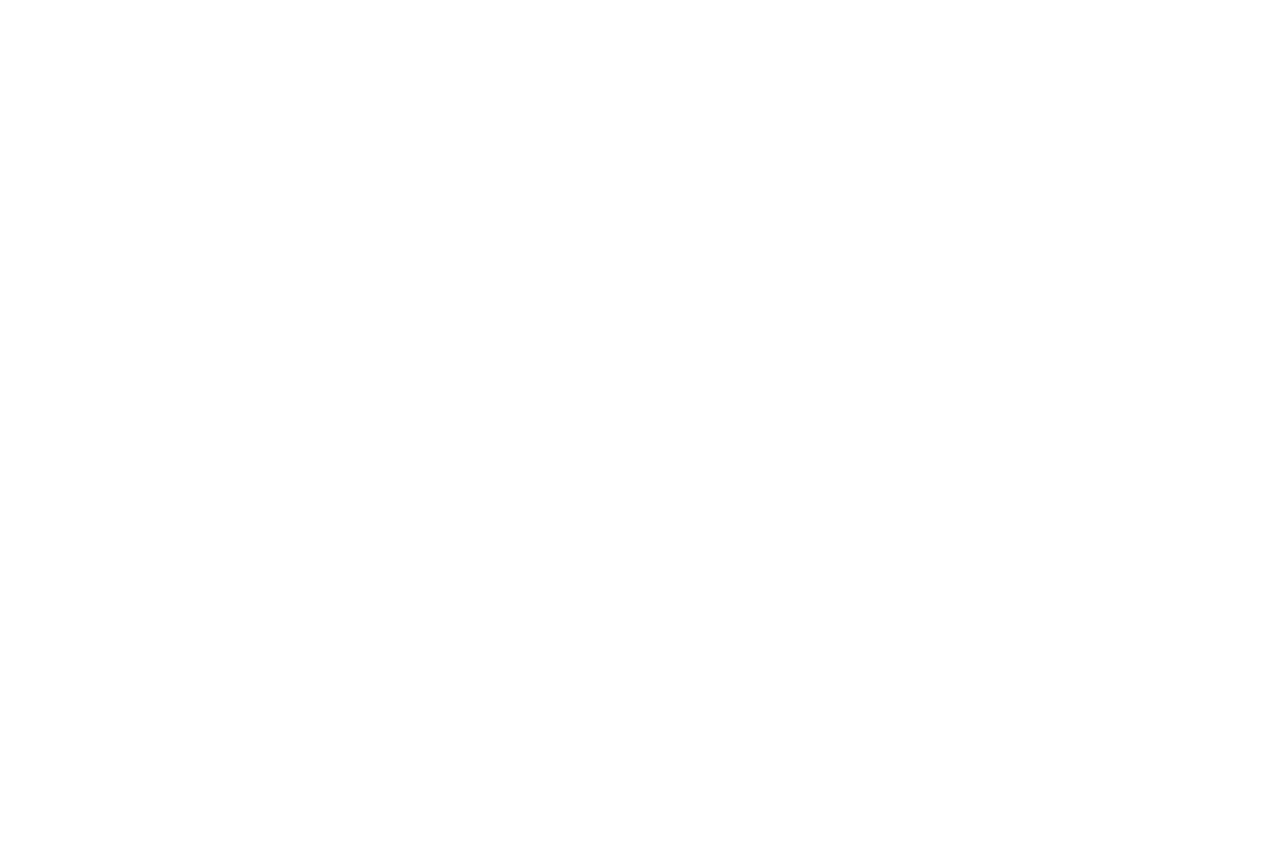
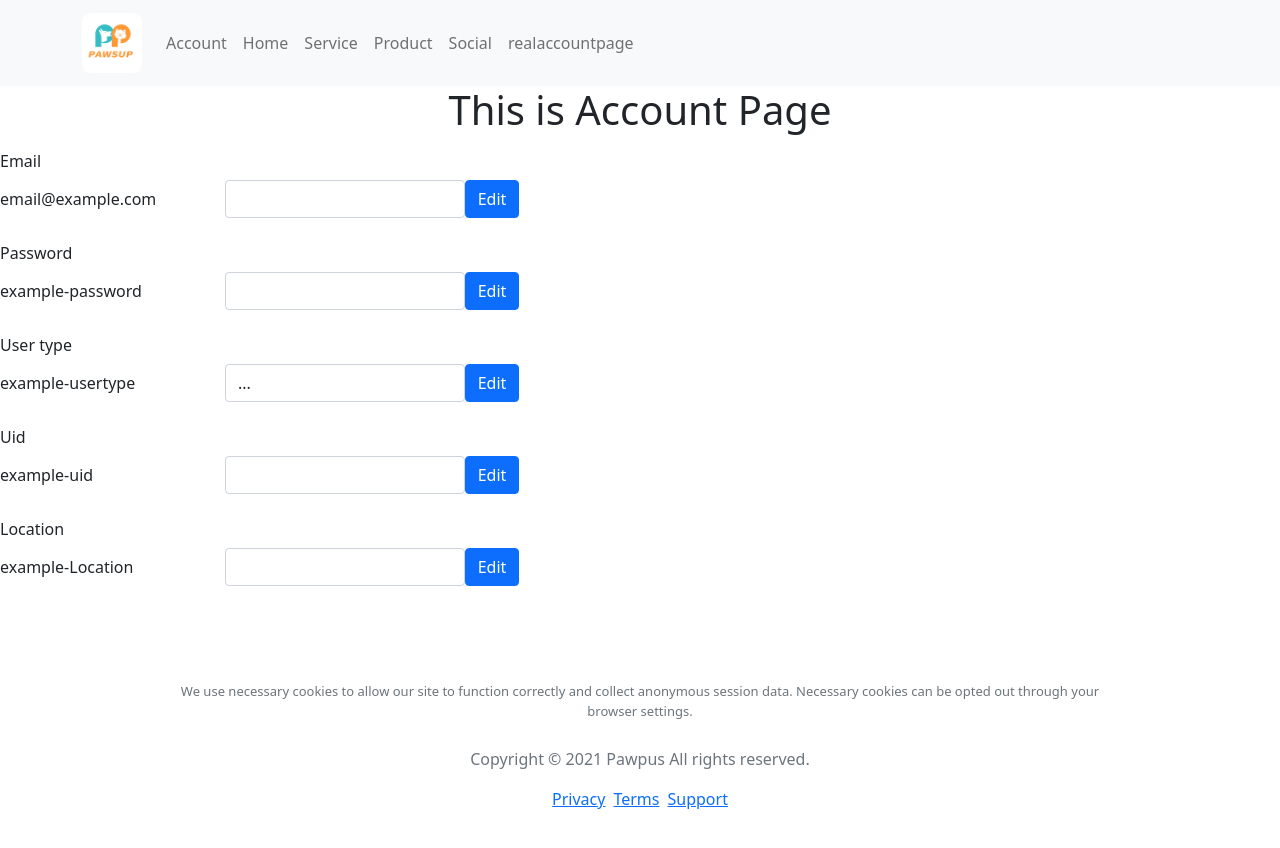
Before and after one commit to Jonathan0137/Pawsup, a React (Create React App) app in the folder client/: page /realaccountpage in a window 1280 px wide. Shown: the top 848 px of the page. Before the commit the page ends 800 px from the top, so only its background shows below. Built offline with nearby package versions, Linux system fonts and the light colour scheme.

Commit message:
added Account Page for all kinds of Users (#21)
Co-authored-by: jbai <jonathanbai0317@outlook.com>

```diff
--- a/client/src/App.js
+++ b/client/src/App.js
@@ -6,6 +6,7 @@
 import ServicePage from './pages/ServicePage';
 import ProductPage from './pages/ProductPage';
 import MediaPage from './pages/MediaPage';
+import AccountPage from './pages/AccountpageComponent/AccountPage';
 
 function App() {
   return(
@@ -17,6 +18,7 @@
         <Route exact path='/service' component={ServicePage}/>
         <Route exact path='/product' component={ProductPage}/>
         <Route exact path='/media' component={MediaPage}/>
+        <Route exact path='/realaccountpage' component={AccountPage}/>
       </div>
     </Router>
   );
--- a/client/src/components/HeaderMenu.js
+++ b/client/src/components/HeaderMenu.js
@@ -19,6 +19,7 @@
                         <Nav.Link as={Link} to="/service">Service</Nav.Link>
                         <Nav.Link as={Link} to="/product">Product</Nav.Link>
                         <Nav.Link as={Link} to="/media">Social</Nav.Link>
+                        <Nav.Link as={Link} to="/realaccountpage">realaccountpage</Nav.Link>
                     </Nav>
                 </Navbar.Collapse>
             </Container>
--- /dev/null
+++ b/client/src/pages/AccountpageComponent/AccountPage.css
@@ -0,0 +1,131 @@
+@import url('https://fonts.googleapis.com/css2?family=Poppins:wght@300;400&display=swap');
+
+/* * {
+  box-sizing: border-box;
+  margin: 0;
+  padding: 0;
+} */
+
+ /* body {
+  font-family: 'Poppins', sans-serif;
+} */
+
+/* .container {
+  max-width: 500px;
+  margin: 30px auto;
+  overflow: auto;
+  min-height: 300px;
+  border: 1px solid rgb(0, 0, 0);
+  padding: 30px;
+  border-radius: 5px;
+} */
+
+/* .header {
+  display: flex;
+  justify-content: space-between;
+  align-items: center;
+  margin-bottom: 20px;
+} */
+
+/* .btn {
+  display: inline-block;
+  background: #000;
+  color: #fff;
+  border: none;
+  padding: 10px 20px;
+  margin: 5px;
+  border-radius: 5px;
+  cursor: pointer;
+  text-decoration: none;
+  font-size: 15px;
+  font-family: inherit;
+}
+
+.btn:focus {
+  outline: none;
+}
+
+  .btn:active {
+  transform: scale(0.98);
+}
+
+.btn-block {
+  display: block;
+  width: 100%;
+}
+
+.task {
+  background: #f4f4f4;
+  margin: 5px;
+  padding: 10px 20px;
+  cursor: pointer;
+}
+ */
+/* .task.reminder {
+  border-left: 5px solid green;
+} */
+
+/* .task h3 {
+  display: flex;
+  align-items: center;
+  justify-content: space-between;
+} */
+
+/* .add-form {
+  margin-bottom: 40px;
+} */
+
+/* .form-control {
+  margin: 20px 0;
+} */
+
+/* .form-control label {
+  display: block;
+} */
+
+/* .form-control input {
+  width: 100%;
+  height: 40px;
+  margin: 5px;
+  padding: 3px 7px;
+  font-size: 17px;
+} */
+
+/* .form-control-check {
+  display: flex;
+  align-items: center;
+  justify-content: space-between;
+} */
+
+/* .form-control-check label {
+  flex: 1;
+} */
+
+/* .form-control-check input {
+  flex: 2;
+  height: 20px;
+} */
+
+/* footer {
+  margin-top: 30px;
+  text-align: center;
+} */
+
+.form{
+    display:flex;
+    flex-direction:column;
+
+}
+
+.editbutton{
+    display:flex;
+    flex-direction:row;
+}
+
+.accountpagetitle{
+    text-align:center;
+}
+
+/* .body{
+    text-align: center;
+} */
--- /dev/null
+++ b/client/src/pages/AccountpageComponent/AccountPage.js
@@ -0,0 +1,101 @@
+import HeaderMenu from '../../components/HeaderMenu';
+import Footer from '../../components/Footer';
+import "bootstrap/dist/css/bootstrap.min.css";
+import { Button, Form,Col,Row} from 'react-bootstrap';
+import './AccountPage.css';
+import React from 'react';
+import { useState } from 'react';
+
+const AccountPage = () => {
+
+    const [,] = useState()
+    const handleEdit = () => {
+
+    }
+
+    return (
+        <>
+            <HeaderMenu />
+            <div className='accountpagetitle'>
+                <h1>This is Account Page</h1>
+            </div>
+            <div className=''>
+                {/* <p>Username</p> */}
+                <Form>
+                    <Form.Group as={Row} className="mb-3 form" controlId="formPlaintextEmail">
+
+                        <Form.Label column sm="2">
+                        Email
+                        </Form.Label>
+                        <Col sm="5" className='editbutton'>
+                        <Form.Control plaintext readOnly defaultValue="email@example.com"/>
+                        <input/>
+
+                        <Button variant='primary' type='submit' onClick={handleEdit}>Edit</Button>
+                        </Col>
+                    </Form.Group>
+
+                    <Form.Group as={Row} className="mb-3 form" controlId="formPlaintextPassword">
+
+                        <Form.Label column sm="2">
+                        Password
+                        </Form.Label>
+                        <Col sm="5" className='editbutton'>
+                        <Form.Control plaintext readOnly defaultValue="example-password" />
+                        <input/>
+                        <Button variant='primary' type='submit' onClick={handleEdit}>Edit</Button>
+                        </Col>
+                    </Form.Group>
+
+
+                    <Form.Group as={Row} className="mb-3 form" controlId="formPlaintextPassword">
+
+                        <Form.Label column sm="2">
+                        User type
+                        </Form.Label>
+                        <Col sm="5" className='editbutton'>
+                        <Form.Control plaintext readOnly defaultValue="example-usertype" />
+                        <Form.Control as="select" defaultValue="Choose Service ...">
+                            <option>...</option>
+                            <option>Pet Owner</option>
+                            <option>Service Provider</option>
+
+                        </Form.Control>
+                        <Button variant='primary' type='submit' onClick={handleEdit}>Edit</Button>
+                        </Col>
+                    </Form.Group>
+
+                    <Form.Group as={Row} className="mb-3 form" controlId="formPlaintextUid">
+
+                        <Form.Label column sm="2">
+                        Uid
+                        </Form.Label>
+                        <Col sm="5" className='editbutton'>
+                        <Form.Control plaintext readOnly defaultValue="example-uid" />
+                        <input/>
+                        <Button variant='primary' type='submit' >Edit</Button>
+                        </Col>
+                    </Form.Group>
+
+                    <Form.Group as={Row} className="mb-3 form" controlId="formPlaintextLocation">
+
+                        <Form.Label column sm="2">
+                        Location
+                        </Form.Label>
+                        <Col sm="5" className='editbutton'>
+                            <Form.Control plaintext readOnly defaultValue="example-Location" />
+                            <input/>
+                            <Button variant='primary' type='submit' >Edit</Button>
+                        </Col>
+                    </Form.Group>
+
+                </Form>
+            </div>
+            <Footer />
+        </>
+
+
+    );
+}
+
+export default AccountPage;
```
Also changed, not shown: client/src/pages/AccountpageComponent/Button.js (added, +11 -0 lines), 1 other file (tests, documents, lock files or other folders).
